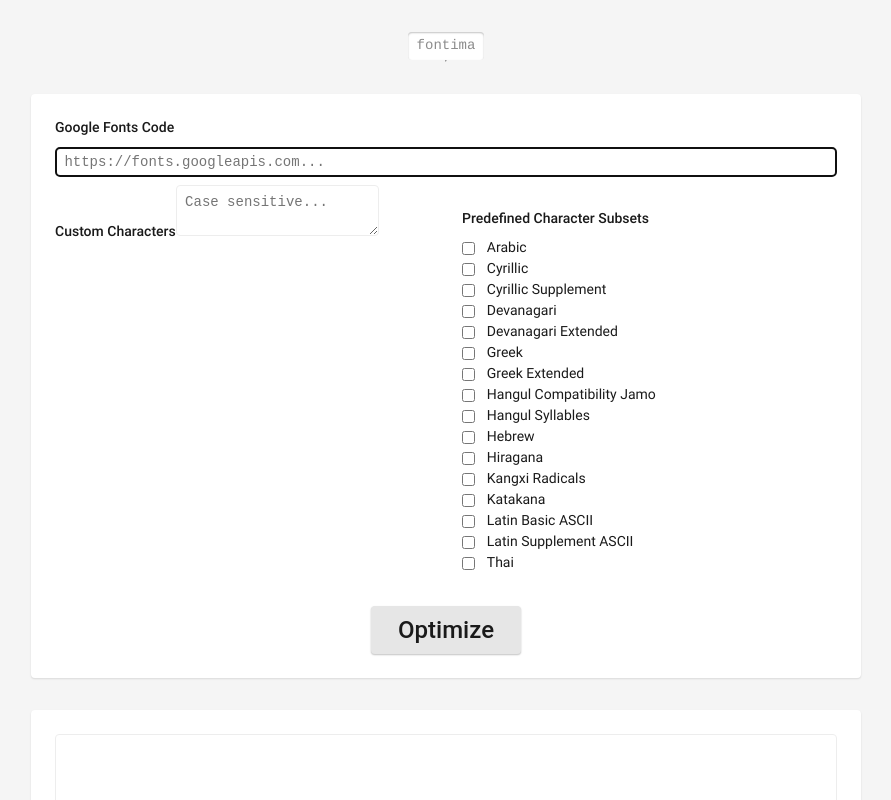
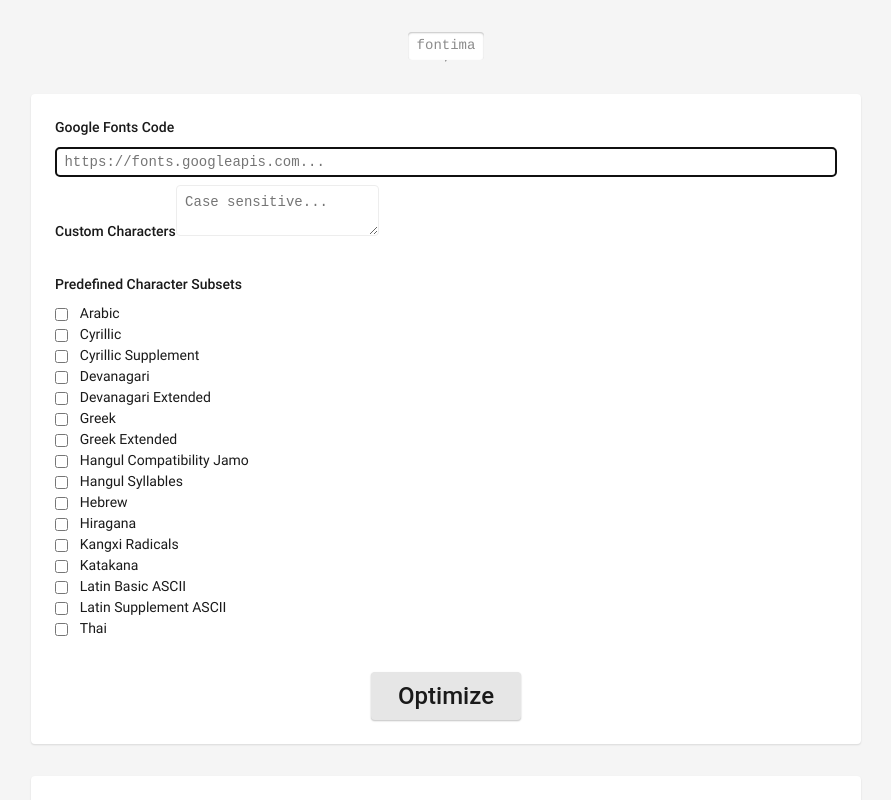
Before and after one commit to leodeslf/abcompact, a React (Vite) app: page / in a window 1280 px wide. Shown: the top 800 px of the page, without its empty margins (194-1085 px from the left). Built offline with nearby package versions, Linux system fonts and the light colour scheme.

Commit message:
Remove structure-reading logic, use simpler functionality to validate and read input values.

```diff
--- a/src/components/form/CustomCharacters.tsx
+++ b/src/components/form/CustomCharacters.tsx
@@ -1,21 +1,19 @@
-import { ChangeEvent, useState } from "react";
-import { useAppSelector } from "../../stores/hooks";
-import store from "../../stores/store";
-import { characterValidationUpdate } from "../../stores/characterValidationSlice";
-import { getFilteredCharactersFromCustomCharacters } from "../../ts/characters";
+import { forwardRef, useEffect, useState } from "react";
+import { filterBlackListedCharacters } from "../../ts/characters";
 
-export default function CustomCharacters() {
-  const { characterValidation: isValid } = useAppSelector(state => state);
+type CustomCharactersProps = {
+  isRequired: boolean;
+};
+
+const CustomCharacters = forwardRef<
+  HTMLTextAreaElement,
+  CustomCharactersProps
+>(({
+  isRequired
+},
+  ref
+) => {
   const [characters, setCharacters] = useState('');
-
-  const updateCustomCharacters = ({
-    target
-  }: ChangeEvent<HTMLTextAreaElement>): void => {
-    setCharacters(target.value);
-    store.dispatch(characterValidationUpdate(
-      getFilteredCharactersFromCustomCharacters(target.value).length > 0
-    ));
-  };
 
   return (
     <div className="custom-characters__container">
@@ -24,12 +22,15 @@ export default function CustomCharacters() {
       </label>
       <textarea
         id="custom-characters"
-        onChange={updateCustomCharacters}
+        required={isRequired}
+        onChange={({ target }) => setCharacters(target.value)}
         placeholder="Case sensitive..."
-        required={!isValid}
+        ref={ref}
         spellCheck={false}
         value={characters}
       />
     </div>
   );
-};
+});
+
+export default CustomCharacters;
--- a/src/components/form/Form.tsx
+++ b/src/components/form/Form.tsx
@@ -1,7 +1,6 @@
-import { FormEvent } from "react";
-import { getCharacterUnitsFromInputValue } from "../../ts/characters";
+import { FormEvent, useRef, useState } from "react";
+import { getCharacterUnitsFromInputElements } from "../../ts/characters";
 import { getGoogleFontsUrl } from "../../ts/googleFontsApi";
-import { getGoogleFontsCodeInputValue } from "../../ts/gui";
 import { requestOptimizedFonts } from "../../ts/googleFontsOptimization";
 import CustomCharacters from "./CustomCharacters";
 import GoogleFontsCode from "./GoogleFontsCode";
@@ -9,27 +8,42 @@ import PredefinedCharacterSubsets from "./PredefinedCharacterSubsets";
 import SubmitButton from "./SubmitButton";
 
 export default function Form() {
+  const googleFontsCodeRef = useRef<HTMLInputElement>(null);
+  const customCharactersRef = useRef<HTMLTextAreaElement>(null);
+  const predefinedCharacterSubsetsRef = useRef<HTMLFieldSetElement>(null);
+  const [
+    amountOfSelectedSubsets,
+    setAmountOfSelectedSubsets
+  ] = useState(0);
+
   async function onSubmitEventHandler(
     event: FormEvent<HTMLFormElement>
   ): Promise<void> {
     event.preventDefault();
-    const { elements } = event.currentTarget;
     await requestOptimizedFonts(
-      getGoogleFontsUrl(getGoogleFontsCodeInputValue(elements)),
-      getCharacterUnitsFromInputValue(elements)
+      getGoogleFontsUrl((googleFontsCodeRef.current as HTMLInputElement).value),
+      getCharacterUnitsFromInputElements(
+        customCharactersRef.current as HTMLTextAreaElement,
+        predefinedCharacterSubsetsRef.current as HTMLFieldSetElement
+      )
     );
   };
 
   return (
     <form
-      className="form"
       id="form"
       onSubmit={onSubmitEventHandler}
     >
-      <GoogleFontsCode />
-      <div className="characters">
-        <CustomCharacters />
-        <PredefinedCharacterSubsets />
+      <GoogleFontsCode ref={googleFontsCodeRef} />
+      <div className="characters__container">
+        <CustomCharacters
+          ref={customCharactersRef}
+          isRequired={amountOfSelectedSubsets === 0}
+        />
+        <PredefinedCharacterSubsets
+          ref={predefinedCharacterSubsetsRef}
+          {...{ amountOfSelectedSubsets, setAmountOfSelectedSubsets }}
+        />
       </div>
       <SubmitButton />
     </form>
--- a/src/components/form/PredefinedCharacterSubsets.tsx
+++ b/src/components/form/PredefinedCharacterSubsets.tsx
@@ -1,14 +1,40 @@
+import { ChangeEvent, forwardRef } from 'react';
 import predefinedCharacterSubsets from
   '../../json/predefinedCharacterSubsets.json';
 import PredefinedCharacterSubset from './PredefinedCharacterSubset';
 
-export default function PredefinedCharacterSubsets() {
+type PredefinedCharacterSubsetsProps = {
+  amountOfSelectedSubsets: number,
+  setAmountOfSelectedSubsets: (amount: number) => void;
+};
+
+const PredefinedCharacterSubsets = forwardRef<
+  HTMLFieldSetElement,
+  PredefinedCharacterSubsetsProps
+>(({
+  amountOfSelectedSubsets,
+  setAmountOfSelectedSubsets
+},
+  ref
+) => {
+  function updateAmountOfSelectedSubsets(
+    event: ChangeEvent<HTMLFieldSetElement>
+  ): void {
+    if (event.target instanceof HTMLInputElement) {
+      const { checked } = event.target;
+      setAmountOfSelectedSubsets(amountOfSelectedSubsets + (checked ? 1 : -1));
+    }
+  }
+
   return (
-    <fieldset>
+    <fieldset
+      ref={ref}
+      onChange={updateAmountOfSelectedSubsets}
+    >
       <legend>
         Predefined Character Subsets
       </legend>
-      <ul className="predefined-character-subsets__subsets">
+      <ul>
         {predefinedCharacterSubsets.map(({ id, name }) => (
           <li key={id}>
             <PredefinedCharacterSubset
@@ -21,4 +47,6 @@ export default function PredefinedCharacterSubsets() {
       </ul>
     </fieldset>
   );
-}
+});
+
+export default PredefinedCharacterSubsets;
```
